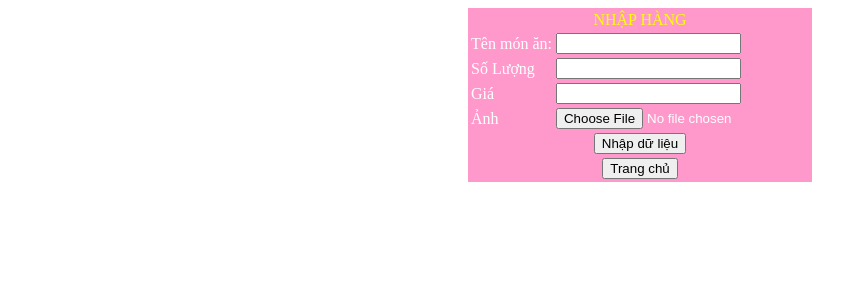
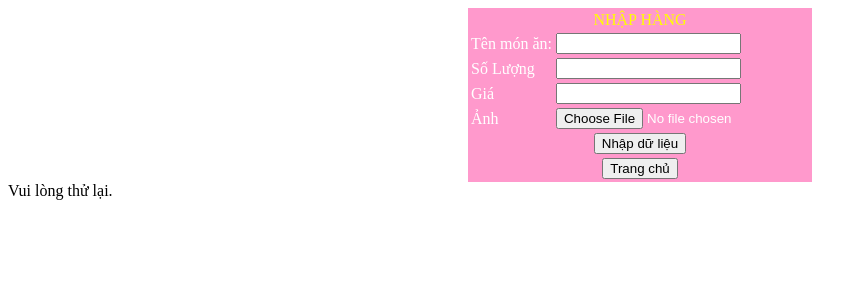
Before and after one commit to dongudpm2/shopbanhang, a PHP site: page /Nhapdl.php in a window 1280 px wide. Shown: the top 300 px of the page, without its empty margins (0-866 px from the left). Run offline with PHP 8.4, Linux system fonts and the light colour scheme.

Commit message:
Update Nhapdl.php

```diff
--- a/Nhapdl.php
+++ b/Nhapdl.php
@@ -43,12 +43,12 @@
 	$tp1=$_FILES['anh']['tmp_name'];
 	$tp2=$_FILES['anh']['name'];
 	$up=move_uploaded_file($tp1,'anh/'.$tp2 );
-	$sql="insert into thongtin1(ten,soluong,gia,anh)
+	$sql="insert into muahang(ten,sl,gia,anh)
 values('$ten','$soluong','$gia','$tp2')";
 	$thucthi=mysqli_query($conn,$sql);
 	if($thucthi)echo "thành công";
 	}
-	else echo "<script> alert('Vui lòng thử lại.')</script>";
+	else echo "Vui lòng thử lại.";
 ?>
 </body>
 </html>
```
